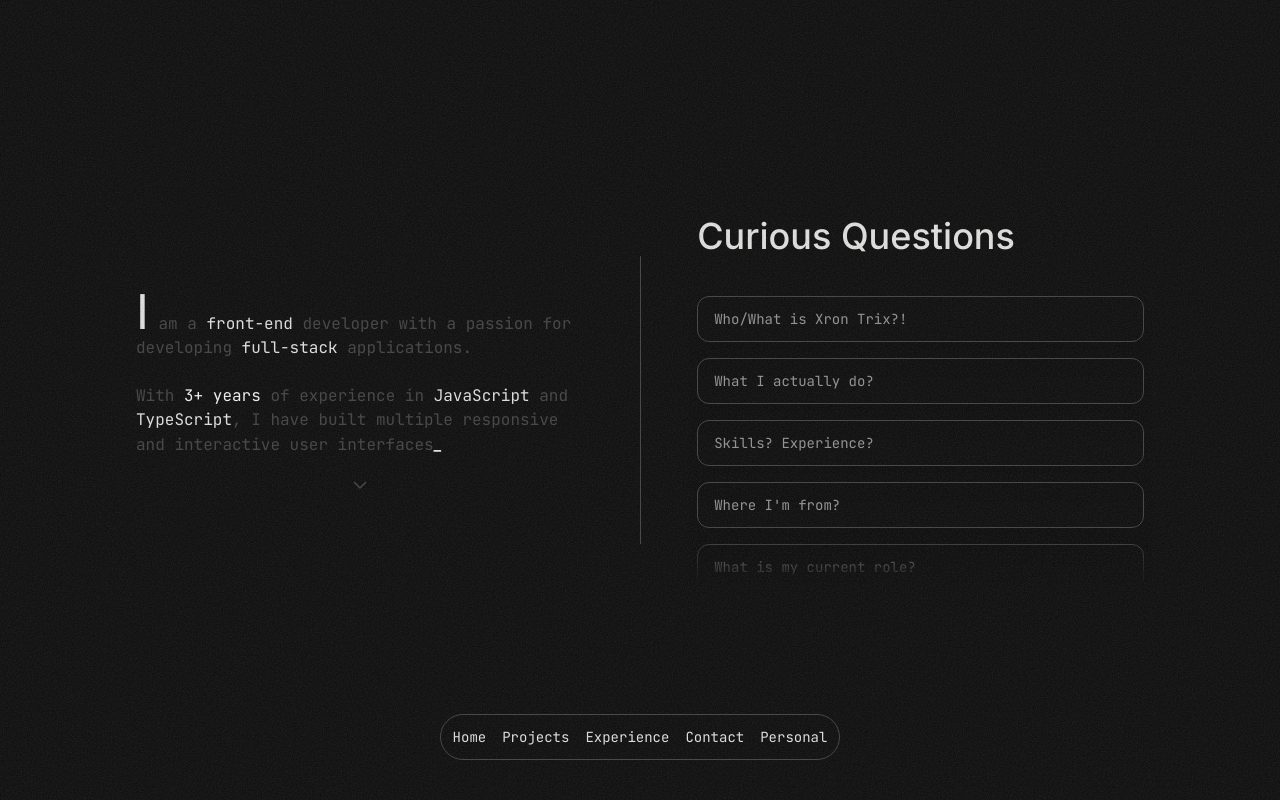
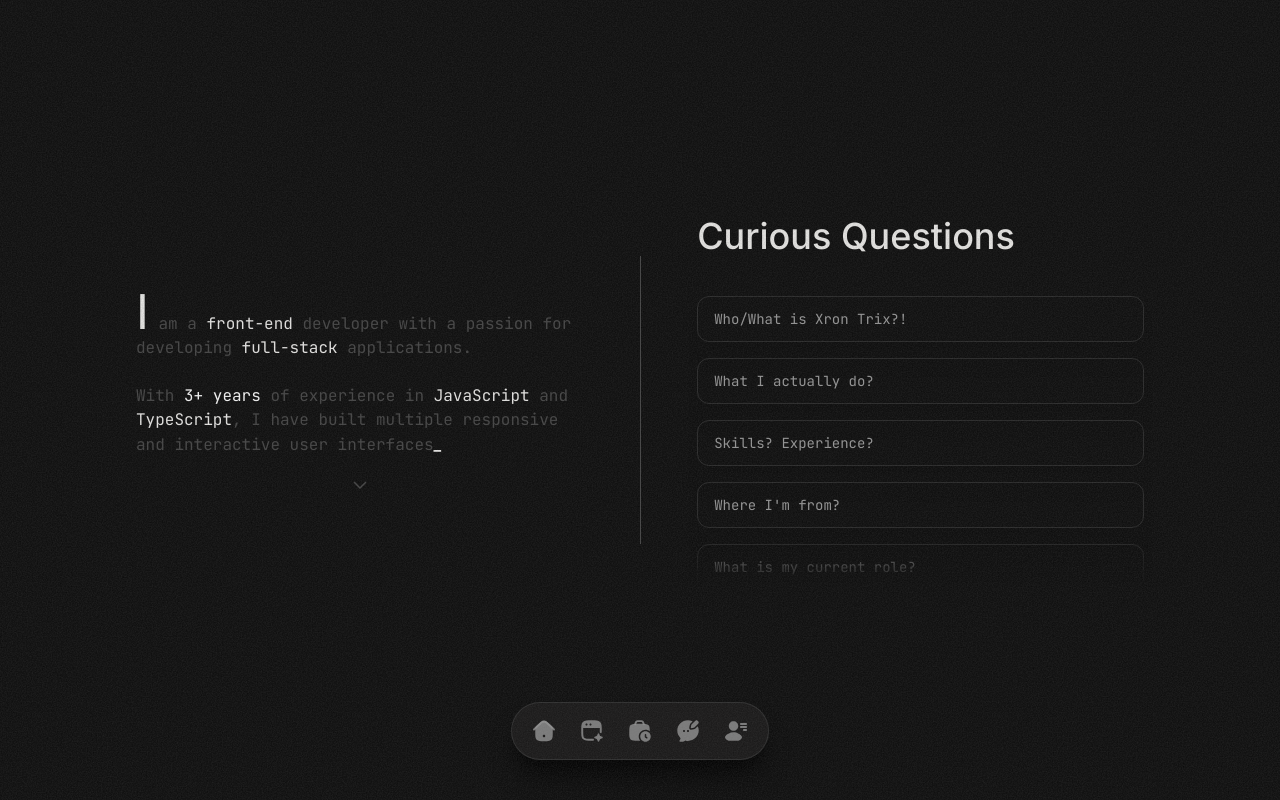
Before and after one commit to XronTrix10/Portfolio-V3, a Next.js app: page /overview in a window 1280 px wide. Built offline with nearby package versions, Linux system fonts and the light colour scheme.

Commit message:
feat: improved navbar with icons

```diff
--- a/src/components/navbar.tsx
+++ b/src/components/navbar.tsx
@@ -1,5 +1,16 @@
 import type { JSX } from "react";
 import Link from "next/link";
+
+import {
+  HomeIcon,
+  Project,
+  SendMessageIcon,
+  UserPersonalIcon,
+  WorkIcon,
+} from "@/assets/icons";
+
+const links =
+  "rounded-full p-2 transition-all duration-500 hover:bg-light/10 hover:text-light";
 
 /**
  * renders the navbar component.
@@ -8,21 +19,21 @@ import Link from "next/link";
 const Navbar = (): JSX.Element => {
   return (
     <nav className="fixed bottom-10 z-20 w-screen">
-      <div className="mx-auto flex w-fit items-center justify-between gap-x-4 rounded-full border border-dark-gray p-3 text-sm">
-        <Link href="/overview" className="btn">
-          Home
+      <div className="mx-auto flex w-fit items-center justify-between gap-x-2 rounded-full border border-dark-gray/50 bg-light/5 px-3 py-2 text-sm text-light-gray/80 shadow-xl *:text-xs shadow-black">
+        <Link href="/overview" className={links}>
+          <HomeIcon />
         </Link>
-        <Link href="/projects" className="btn">
-          Projects
+        <Link href="/projects" className={links}>
+          <Project />
         </Link>
-        <Link href="/experience" className="btn">
-          Experience
+        <Link href="/experience" className={links}>
+          <WorkIcon />
         </Link>
-        <Link href="/conact" className="btn">
-          Contact
+        <Link href="/contact" className={links}>
+          <SendMessageIcon />
         </Link>
-        <Link href="/personal" className="btn">
-          Personal
+        <Link href="/personal" className={links}>
+          <UserPersonalIcon />
         </Link>
       </div>
     </nav>
--- a/src/styles/questions.css
+++ b/src/styles/questions.css
@@ -4,7 +4,7 @@
 
 @layer utilities {
   .question {
-    @apply w-full border border-dark-gray px-4 py-3 text-sm shadow-xl rounded-xl transition-all duration-300 group-hover:bg-light/10 group-hover:text-light group-hover:shadow-black 2xl:text-base;
+    @apply w-full border border-dark-gray/50 px-4 py-3 text-sm shadow-xl rounded-xl transition-all duration-300 group-hover:bg-light/10 group-hover:text-light group-hover:shadow-black 2xl:text-base;
   }
 
   .command-box {
```
